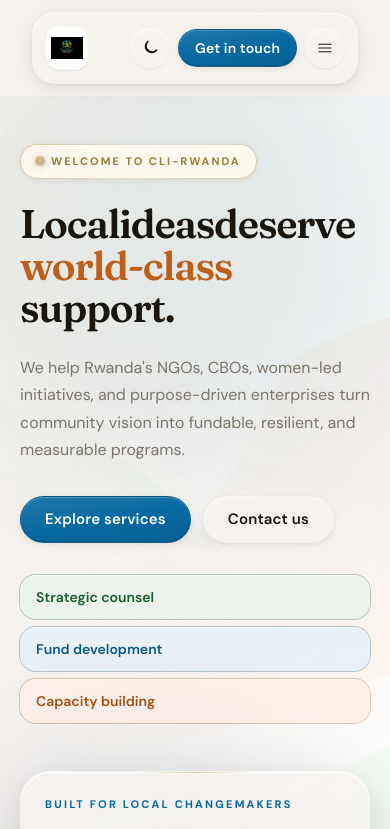
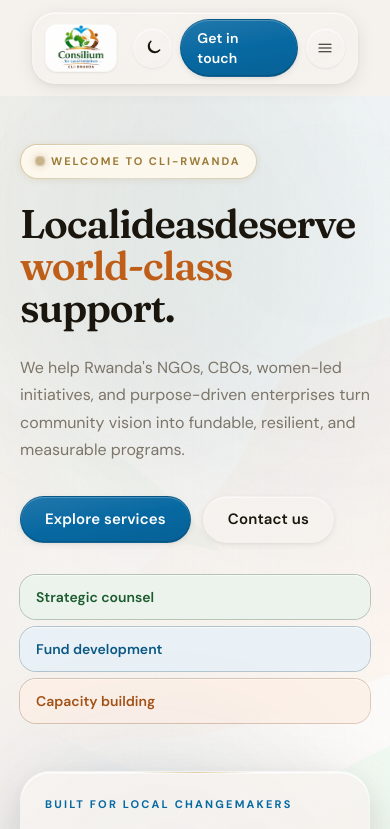
Before and after one commit to hirwacedric123/cli-rwanda, a Next.js app: page / in a window 390 px wide. Shown: the top 829 px of the page. Built offline with nearby package versions, Linux system fonts and the light colour scheme.

Commit message:
Use the wide CLI logo in the header.
Resize the logo plate to preserve the horizontal mark across breakpoints.

```diff
--- a/components/Header.tsx
+++ b/components/Header.tsx
@@ -129,14 +129,14 @@ export function Header() {
             onClick={() => setOpen(false)}
           >
             <span
-              className="logo-plate-glass flex h-11 w-11 items-center justify-center overflow-hidden rounded-[0.9rem] sm:h-13 sm:w-13 sm:rounded-[1.05rem]"
+              className="logo-plate-glass flex h-12 w-[4.5rem] overflow-hidden rounded-xl sm:h-14 sm:w-[5.25rem] sm:rounded-[1.1rem]"
             >
               <Image
-                src="/cli-logo-transparent.png"
+                src="/cli.png"
                 alt=""
-                width={56}
+                width={84}
                 height={56}
-                className="h-[78%] w-[78%] object-contain"
+                className="h-full w-full object-contain"
                 priority
               />
             </span>
```
